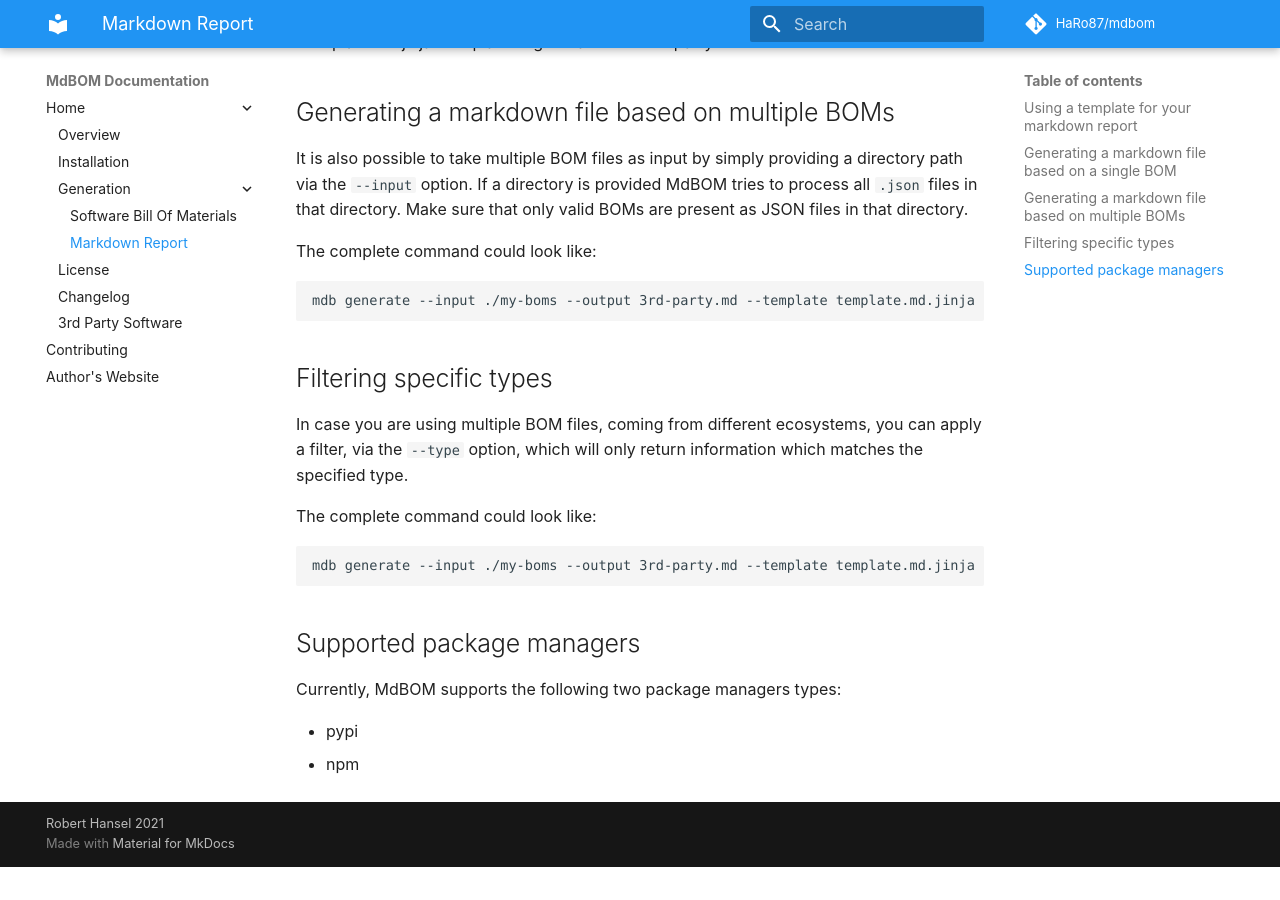
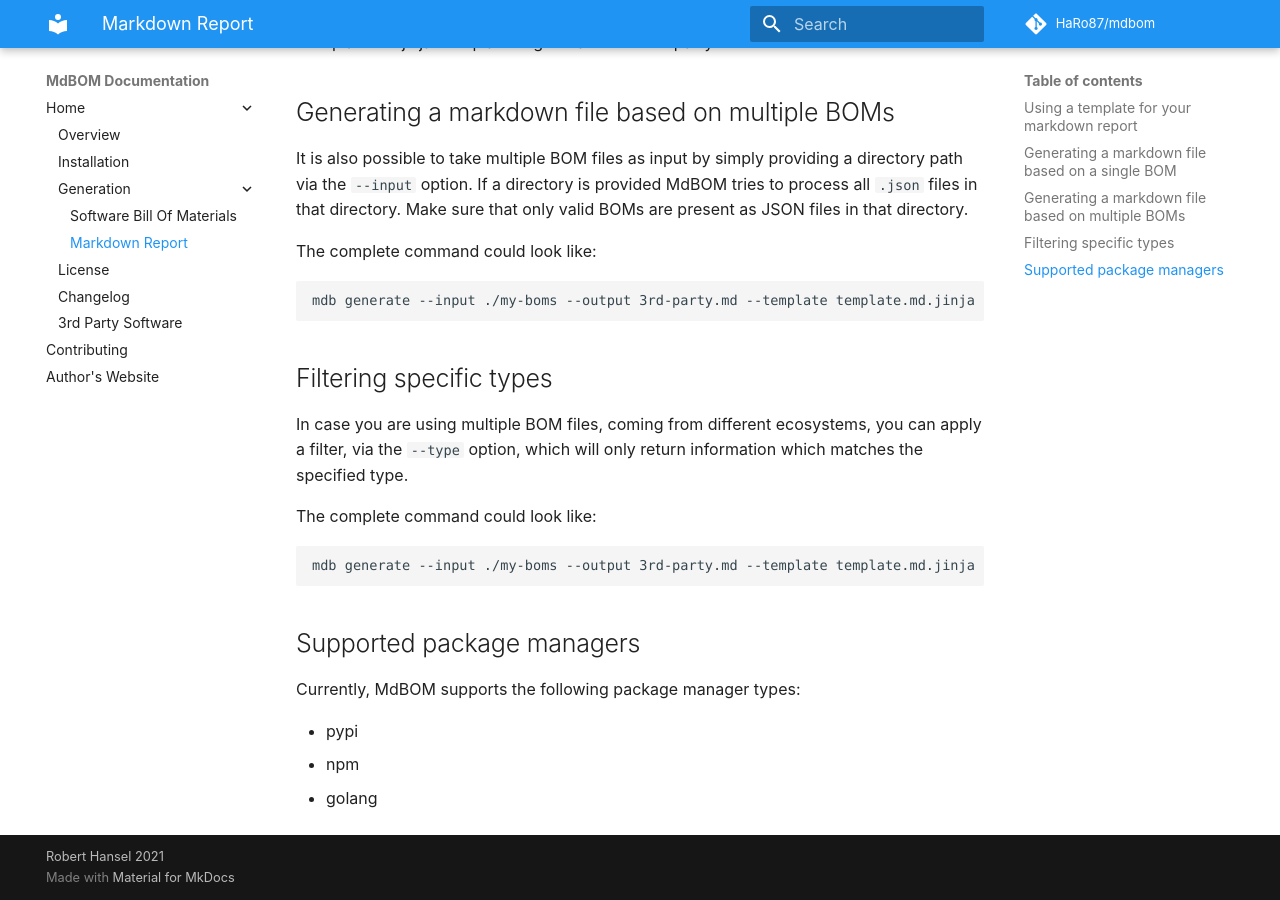
Before and after one commit to HaRo87/mdbom, an MkDocs documentation site: the page built from docs/markdown.md, in a window 1280 px wide and 900 px high, scrolled down 508 px. Built offline with MkDocs 1.6.1 and Material for MkDocs 9.7.7, drawn with Linux system fonts in a browser that asks for light colours; comment, search, counter and statistics services are not loaded; the version menu is left out; before the commit the page ends 1375 px from its top, so only the background shows below that.

Commit message:
adapting documentation

```diff
--- a/docs/markdown.md
+++ b/docs/markdown.md
@@ -46,7 +46,8 @@ mdb generate --input ./my-boms --output 3rd-party.md --template template.md.jinj
 
 ## Supported package managers
 
-Currently, MdBOM supports the following two package managers types:
+Currently, MdBOM supports the following package manager types:
 
 - pypi
 - npm
+- golang
```
